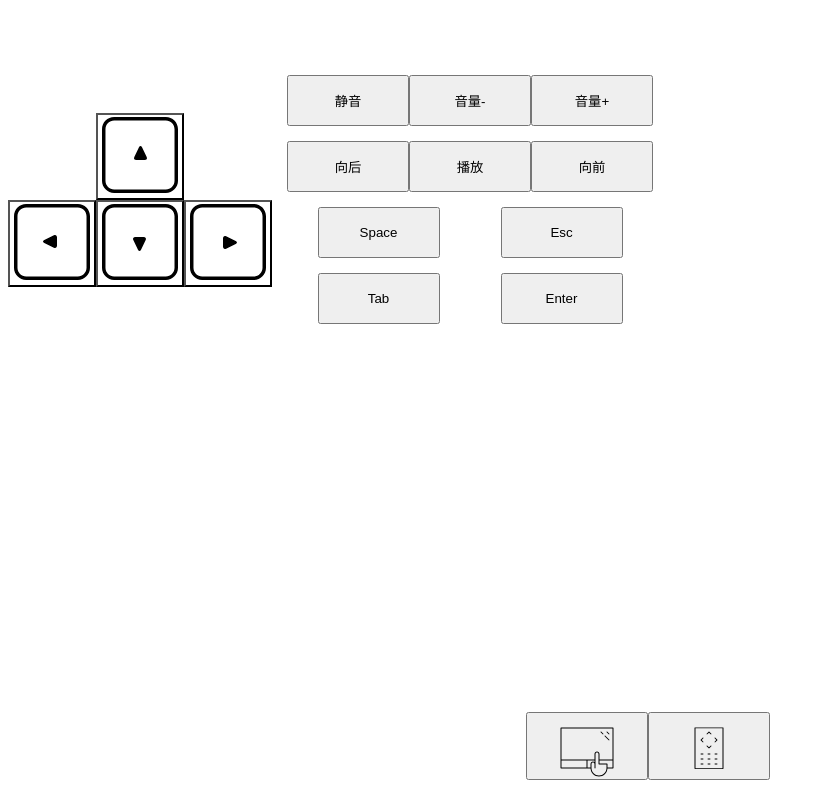
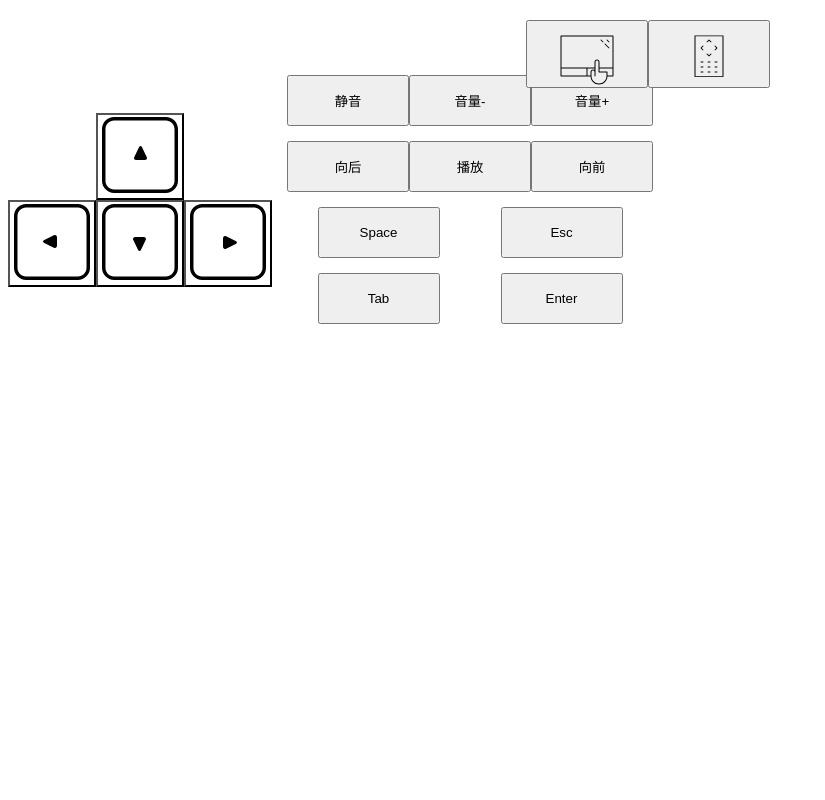
Before and after one commit to yantze/remote-control-server, a Vue app: page / in a window 1280 px wide. Shown: the whole page, without its empty margins (0-825 px from the left). Built offline with nearby package versions, Linux system fonts and the light colour scheme; no server answers.

Commit message:
Update stopServer

```diff
--- a/src/components/Main.vue
+++ b/src/components/Main.vue
@@ -1,5 +1,13 @@
 <template>
     <div id="container">
+        <div id="input-type" @touchmove.prevent="empty">
+          <button class="pure-button" @click="selectInputType('trackPad')">
+              <img class="" src="/img/trackpad.svg" alt="switch to trackpad"/>
+          </button>
+          <button class="pure-button keyboard-control" @click="selectInputType('keyboardSimple')">
+              <img class="" src="/img/control.svg" alt="switch to control"/>
+          </button>
+        </div>
         <div v-show="options.selectedInputType=='trackPad'" ref="trackPad" id="trackpad" @touchmove.prevent="touchMove"></div>
         <div v-show="options.selectedInputType=='keyboardSimple'" id="keyboard-simple" @touchmove.prevent="empty">
           <div id="direction-control">
@@ -49,14 +57,6 @@
         </div>
         <div v-if="options.selectedInputType=='keyboardOriginal'" id="keyboard-original">
             <input type="password" value=" " style="ime-mode: disabled"/>
-        </div>
-        <div id="input-type" @touchmove.prevent="empty">
-          <button class="pure-button" @click="selectInputType('trackPad')">
-              <img class="" src="/img/trackpad.svg" alt="switch to trackpad"/>
-          </button>
-          <button class="pure-button keyboard-control" @click="selectInputType('keyboardSimple')">
-              <img class="" src="/img/control.svg" alt="switch to control"/>
-          </button>
         </div>
         <!-- <div id="keyboard">
             <div id="keyboard-type">
@@ -333,7 +333,7 @@ export default Vue.extend({
 
 #input-type {
   position: absolute;
-  bottom: 20px;
+  top: 20px;
   display: flex;
   justify-content: center;
   align-items: center;
```
Also changed, not shown: 1 other file (tests, documents, lock files or other folders).
